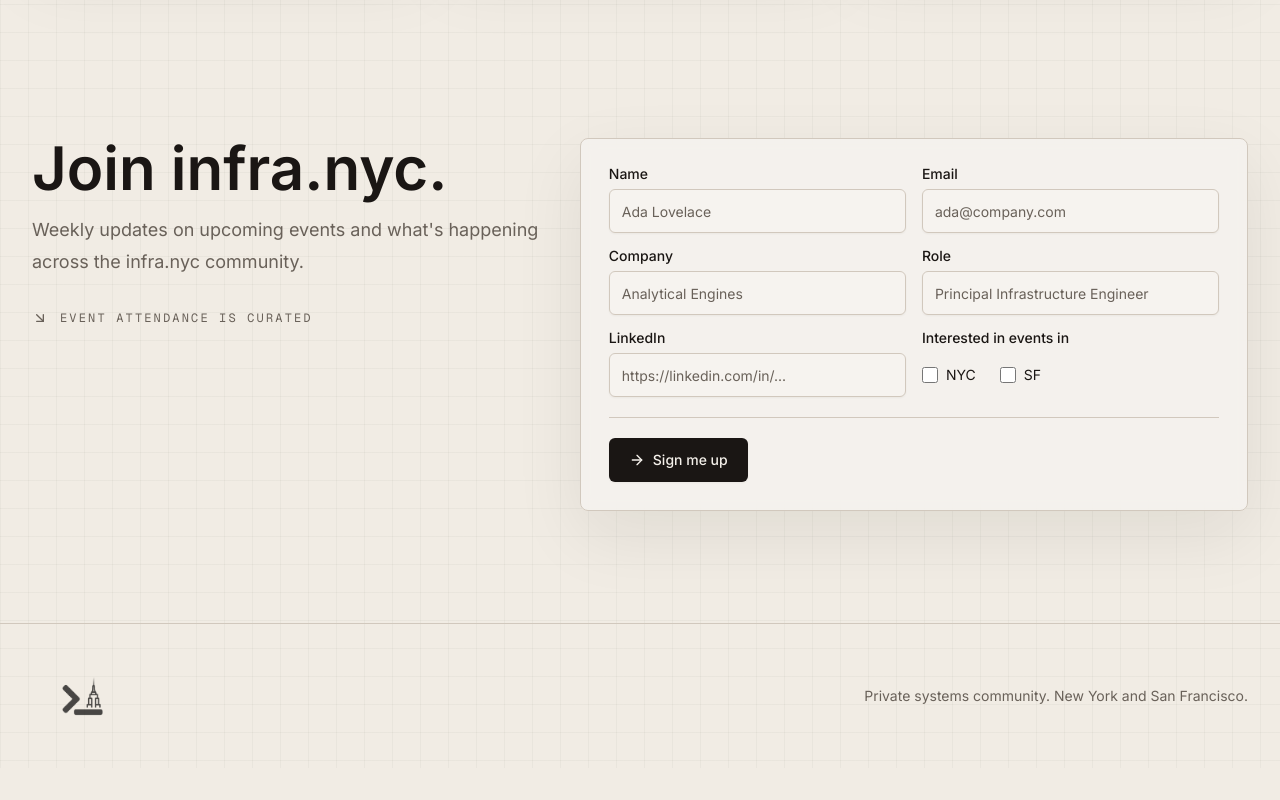
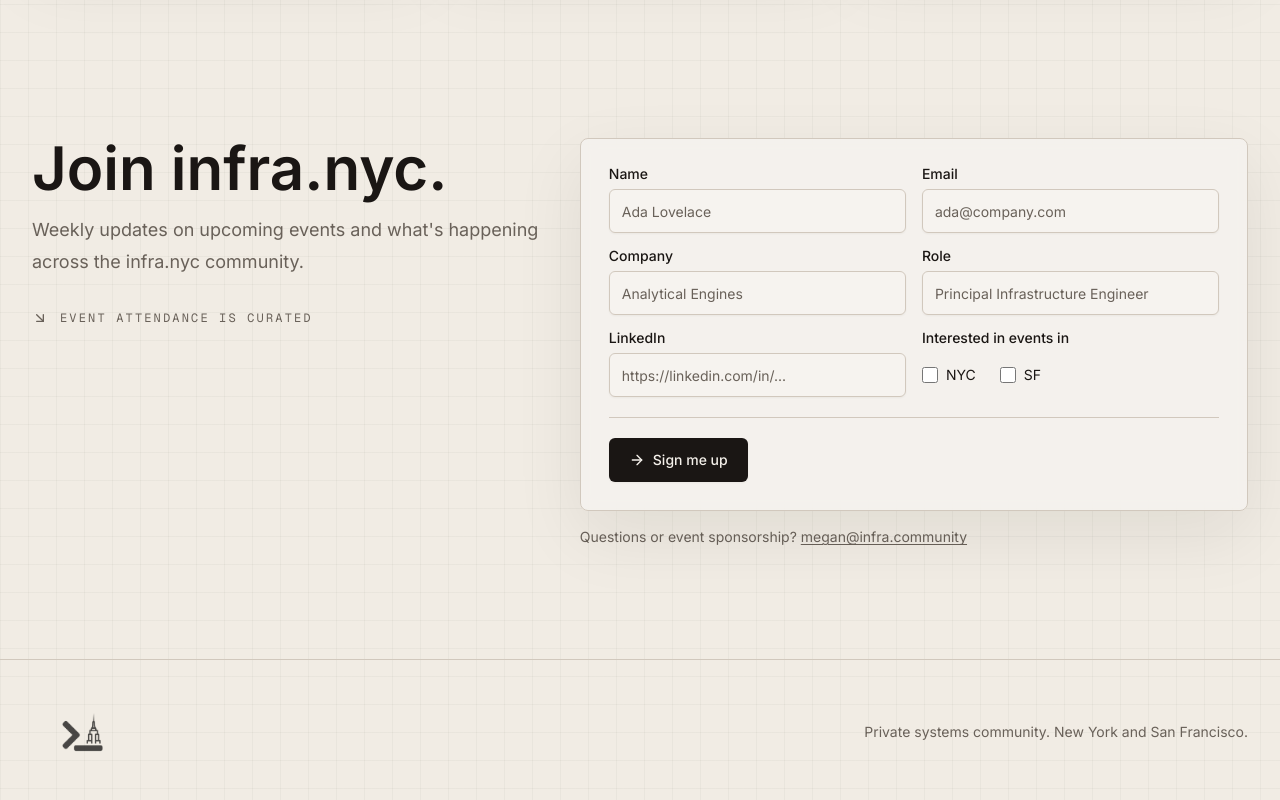
Before and after one commit to infra-nyc/infra-nyc-site, a Next.js app: page / in a window 1280 px wide. Shown: the part 1284-2084 px from the top of the page. Before the commit the page ends 2052 px from the top, so only its background shows below. Built offline with nearby package versions, Linux system fonts and the light colour scheme.

Commit message:
Add contact email below application form
Co-authored-by: Ona <no-reply@ona.com>

```diff
--- a/app/page.tsx
+++ b/app/page.tsx
@@ -172,6 +172,15 @@ export default function Home() {
           </Reveal>
           <Reveal transition={{ delay: 0.08 }}>
             <ApplicationForm />
+            <p className="mt-4 text-sm text-muted-foreground">
+              Questions or event sponsorship?{" "}
+              <a
+                href="mailto:megan@infra.community"
+                className="underline underline-offset-2 hover:text-foreground transition-colors"
+              >
+                megan@infra.community
+              </a>
+            </p>
           </Reveal>
         </div>
       </section>
```
